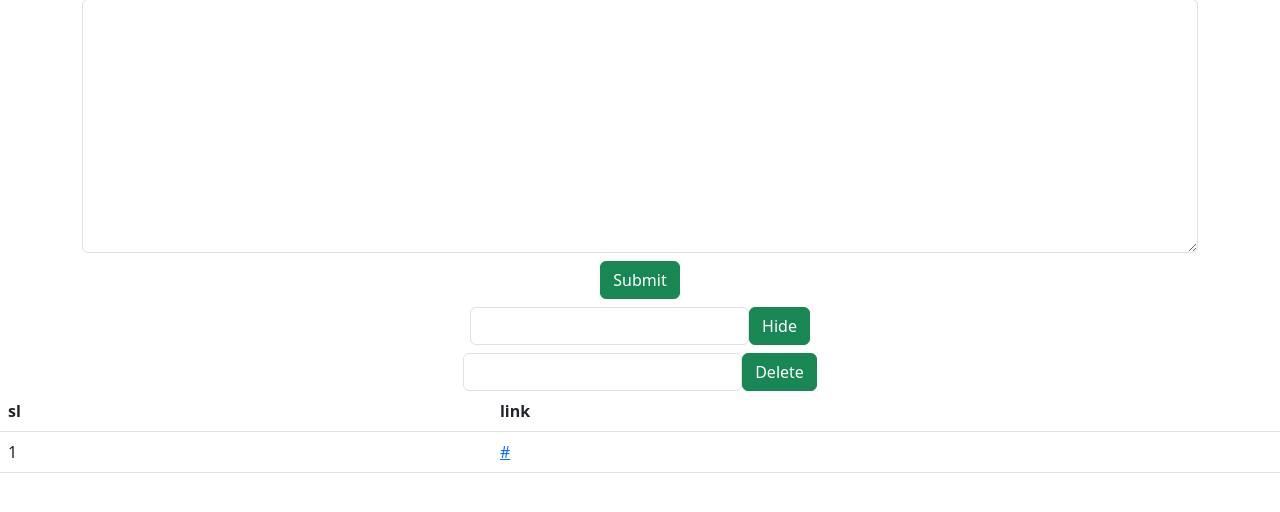
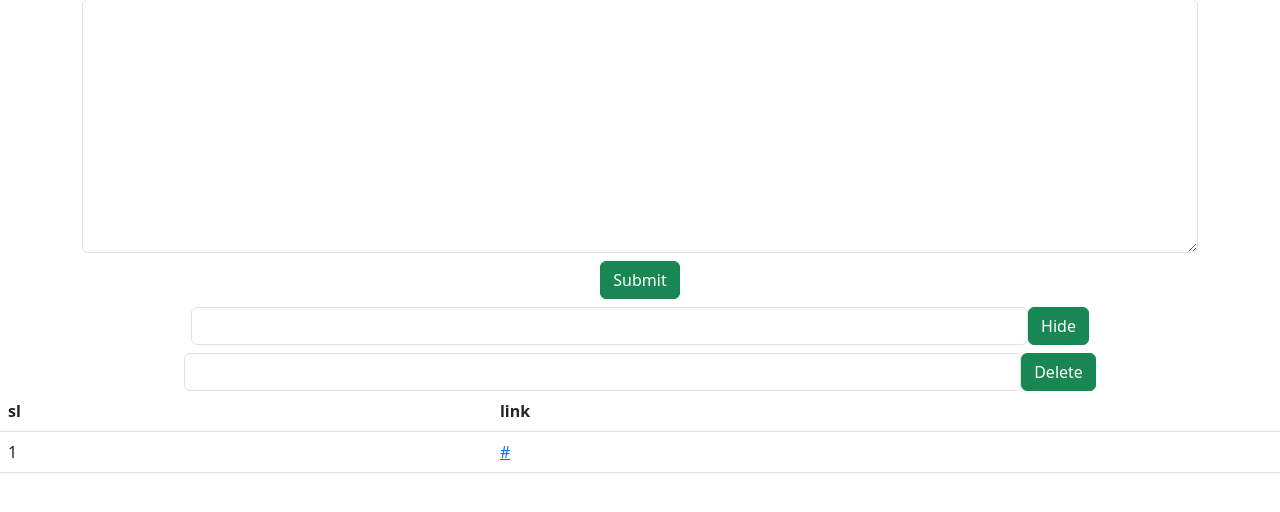
Before and after one commit to faysal505/linkedin, a Flask app: template templates/home.html in a window 1280 px wide. Shown: the part 25-537 px from the top of the page. Run offline with Flask 3, Linux system fonts and the light colour scheme; the template is opened without the code that fills it: most values are stand-ins (such as "Sample title", 1, 10 or a date in 2020).

Commit message:
Add files via upload

```diff
--- a/templates/home.html
+++ b/templates/home.html
@@ -28,12 +28,12 @@
     </form>
 
     <form action="/status" method="post" class="d-flex justify-content-center mb-2">
-      <input type="text" name="id" class="form-control w-25 d-inline-block">
+      <input type="text" name="id" class="form-control w-75 d-inline-block">
       <button type="submit" class="btn btn-success">Hide</button>
     </form>
 
     <form action="/delete" method="post" class="d-flex justify-content-center">
-      <input type="text" name="id" class="form-control w-25 d-inline-block">
+      <input type="text" name="id" class="form-control w-75 d-inline-block">
       <button type="submit" class="btn btn-success">Delete</button>
     </form>
   </div>
```
